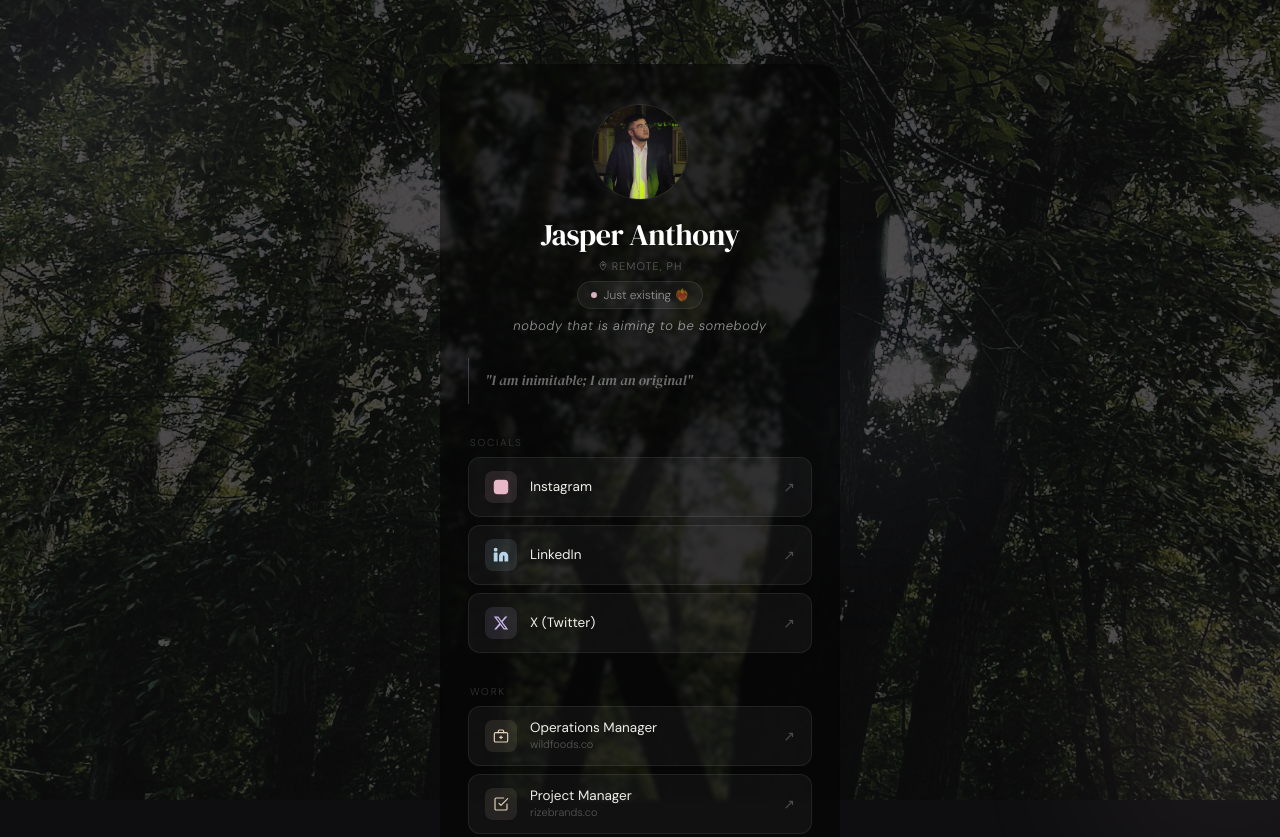
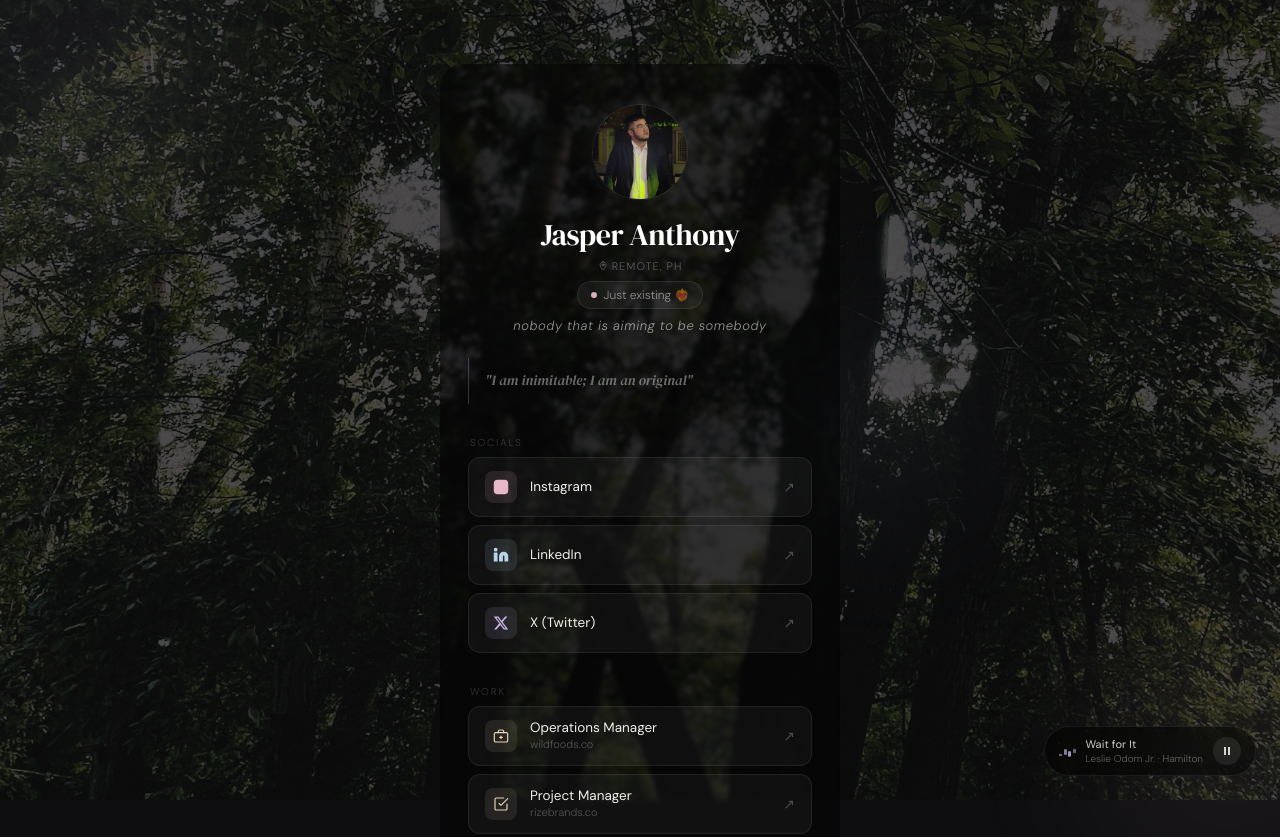
Before and after one commit to japinlac26/linktree, a plain HTML site: page index.html in a window 1280 px wide. Shown: the top 837 px of the page. Drawn offline with Linux system fonts and the light colour scheme.

Commit message:
Add floating music player — Wait for It by Leslie Odom Jr.
Co-Authored-By: Claude Sonnet 4.6 <noreply@anthropic.com>

```diff
--- a/index.html
+++ b/index.html
@@ -336,6 +336,89 @@
       letter-spacing: 0.8px;
       text-transform: uppercase;
     }
+
+    /* ── Music player ── */
+    .player {
+      position: fixed;
+      bottom: 24px;
+      right: 24px;
+      z-index: 50;
+      display: flex;
+      align-items: center;
+      gap: 10px;
+      padding: 10px 14px;
+      border-radius: 99px;
+      background: rgba(0,0,0,0.55);
+      border: 1px solid rgba(255,255,255,0.08);
+      backdrop-filter: blur(16px);
+      -webkit-backdrop-filter: blur(16px);
+      cursor: pointer;
+      transition: border-color 0.2s, background 0.2s;
+      animation: fadeUp 0.6s ease 1s both;
+    }
+
+    .player:hover { background: rgba(0,0,0,0.7); border-color: rgba(255,255,255,0.16); }
+
+    .player-btn {
+      width: 28px;
+      height: 28px;
+      border-radius: 50%;
+      background: rgba(255,255,255,0.08);
+      display: flex;
+      align-items: center;
+      justify-content: center;
+      flex-shrink: 0;
+      border: none;
+      cursor: pointer;
+      transition: background 0.18s;
+    }
+
+    .player-btn:hover { background: rgba(255,255,255,0.15); }
+    .player-btn svg { width: 12px; height: 12px; fill: rgba(255,255,255,0.8); }
+
+    .player-info { display: flex; flex-direction: column; gap: 1px; }
+
+    .player-title {
+      font-size: 11px;
+      font-weight: 400;
+      color: rgba(255,255,255,0.8);
+      white-space: nowrap;
+      letter-spacing: 0.1px;
+    }
+
+    .player-artist {
+      font-size: 10px;
+      color: rgba(255,255,255,0.35);
+      white-space: nowrap;
+    }
+
+    /* Animated bars (playing indicator) */
+    .bars {
+      display: flex;
+      align-items: flex-end;
+      gap: 2px;
+      height: 14px;
+      flex-shrink: 0;
+    }
+
+    .bars span {
+      width: 2.5px;
+      border-radius: 2px;
+      background: var(--lavender);
+      animation: bar 1s ease-in-out infinite alternate;
+    }
+
+    .bars span:nth-child(1) { height: 6px;  animation-duration: 0.8s; }
+    .bars span:nth-child(2) { height: 12px; animation-duration: 1.1s; animation-delay: 0.2s; }
+    .bars span:nth-child(3) { height: 8px;  animation-duration: 0.9s; animation-delay: 0.1s; }
+    .bars span:nth-child(4) { height: 14px; animation-duration: 1.2s; animation-delay: 0.3s; }
+
+    @keyframes bar {
+      from { transform: scaleY(0.3); opacity: 0.5; }
+      to   { transform: scaleY(1);   opacity: 1; }
+    }
+
+    .bars.paused span { animation-play-state: paused; opacity: 0.3; }
   </style>
 </head>
 <body>
@@ -487,6 +570,25 @@
 
   </div>
 
+  <!-- Music player -->
+  <div class="player" onclick="togglePlay()">
+    <div class="bars" id="bars">
+      <span></span><span></span><span></span><span></span>
+    </div>
+    <div class="player-info">
+      <span class="player-title">Wait for It</span>
+      <span class="player-artist">Leslie Odom Jr. · Hamilton</span>
+    </div>
+    <button class="player-btn" id="play-btn" aria-label="Play/Pause">
+      <!-- Pause icon (shown while playing) -->
+      <svg id="icon-pause" viewBox="0 0 24 24"><rect x="6" y="4" width="4" height="16"/><rect x="14" y="4" width="4" height="16"/></svg>
+      <!-- Play icon (shown while paused) -->
+      <svg id="icon-play" viewBox="0 0 24 24" style="display:none"><polygon points="5,3 19,12 5,21"/></svg>
+    </button>
+  </div>
+
+  <audio id="audio" src="music.mp3" loop></audio>
+
   <script>
     function copyLink() {
       navigator.clipboard.writeText('https://japinlac26.github.io/linktree/').then(() => {
@@ -495,6 +597,38 @@
         setTimeout(() => t.classList.remove('show'), 2200);
       });
     }
+
+    const audio = document.getElementById('audio');
+    const bars  = document.getElementById('bars');
+    const iconPlay  = document.getElementById('icon-play');
+    const iconPause = document.getElementById('icon-pause');
+
+    function setPlaying(playing) {
+      if (playing) {
+        bars.classList.remove('paused');
+        iconPause.style.display = '';
+        iconPlay.style.display  = 'none';
+      } else {
+        bars.classList.add('paused');
+        iconPause.style.display = 'none';
+        iconPlay.style.display  = '';
+      }
+    }
+
+    function togglePlay() {
+      if (audio.paused) {
+        audio.play().then(() => setPlaying(true)).catch(() => {});
+      } else {
+        audio.pause();
+        setPlaying(false);
+      }
+    }
+
+    // Auto-attempt on load
+    window.addEventListener('load', () => {
+      audio.volume = 0.5;
+      audio.play().then(() => setPlaying(true)).catch(() => setPlaying(false));
+    });
   </script>
 
 </body>
```
Also changed, not shown: 1 other file.
